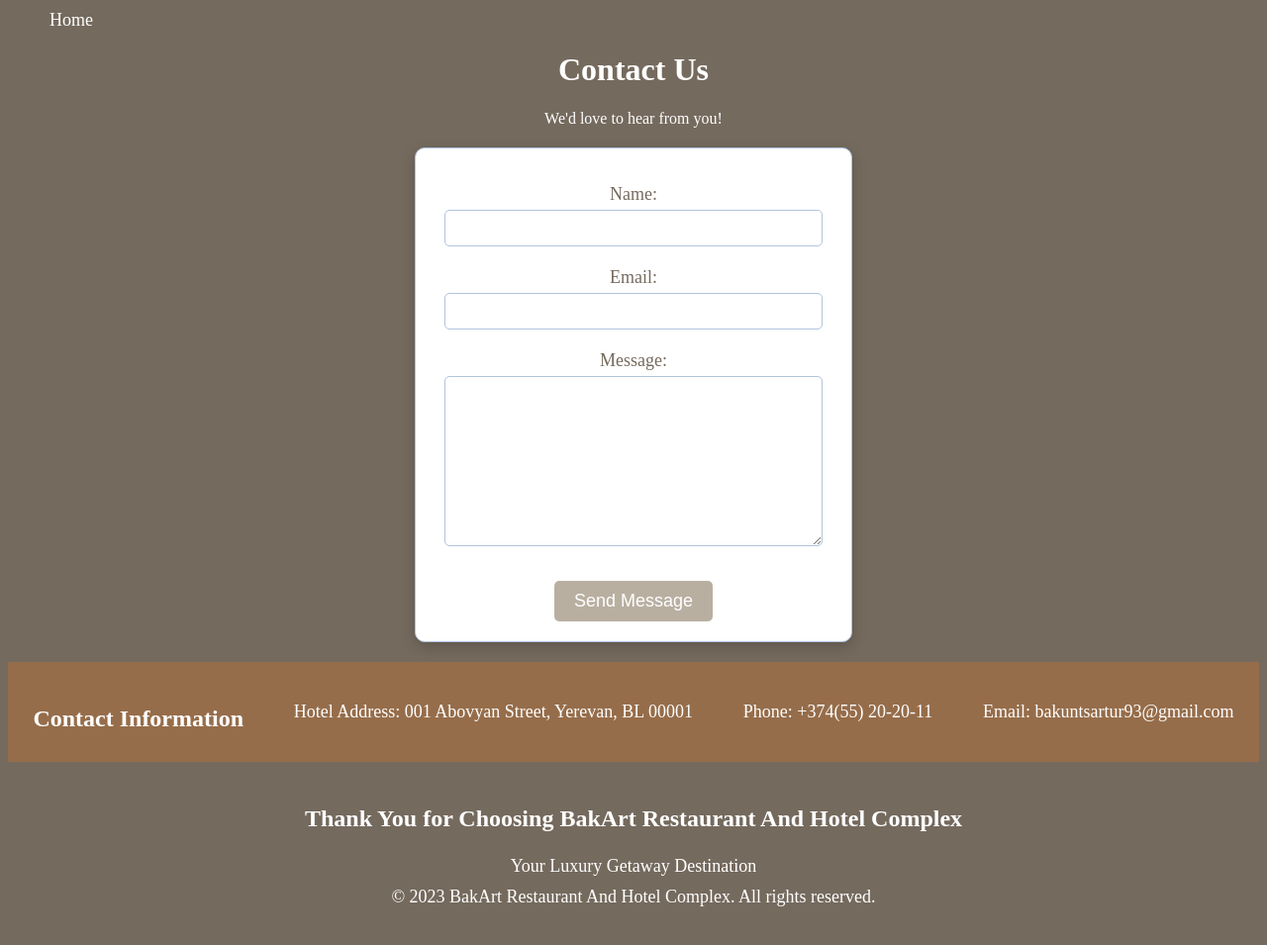
After one commit to ArturBakunts/hotel_restaurant_complex_website, a Django app: page /contact/ in a window 1280 px wide. The commit adds this page. Shown: the whole page at 99% size. Run offline with Django 4.2, Linux system fonts and the light colour scheme.

Commit message:
add Contact Us form

```diff
--- a/base/urls.py
+++ b/base/urls.py
@@ -25,7 +25,6 @@ urlpatterns = [
     path('admin/', admin.site.urls),
     path('hotel/', include('hotel_rooms.urls')),
     path('restaurant/', include('hotel_restaurant.urls')),
-    path('test/', def_for_first_config.test, name='test'),
 
 ]
 handler404 = 'hotel.views.page_not_found_404'
--- a/hotel/admin.py
+++ b/hotel/admin.py
@@ -2,3 +2,4 @@ from django.contrib import admin
 from . import models
 
 admin.site.register(models.MyUser)
+admin.site.register(models.ContactUsMessage)
--- /dev/null
+++ b/hotel/forms.py
@@ -0,0 +1,7 @@
+from django import forms
+
+
+class ContactForm(forms.Form):
+    name = forms.CharField(label='Name', max_length=100)
+    email = forms.EmailField(label='Email')
+    message = forms.CharField(label='Message', widget=forms.Textarea)
--- a/hotel/upload_data_to_db_first_time/def_for_first_config.py
+++ b/hotel/upload_data_to_db_first_time/def_for_first_config.py
@@ -49,7 +49,3 @@ def create_restaurant_table_model():
         free_tables_qty=25
     )
     table.save()
-
-
-def test(request):
-    return render(request, 'test.html')
--- a/hotel/urls.py
+++ b/hotel/urls.py
@@ -6,6 +6,7 @@ urlpatterns = [
     path('', views.index, name='homepage'),
     path('about/', views.about_us, name='about'),
     path('accounts/', include('django.contrib.auth.urls')),
+    path('contact/', views.contact_us, name='contact'),
     path('logout/', views.LogoutView.as_view(), name='logout'),
     path('success/user/registration', views.success_user_reservation, name='success_user_reservation_page'),
     path('upload/data/', def_for_first_config.upload_data, name='upload'),
--- a/hotel/views.py
+++ b/hotel/views.py
@@ -1,11 +1,11 @@
 from django.db import IntegrityError
-from django.http import HttpResponseNotFound
 from django.shortcuts import render, redirect
 from myexceptions.my_exceptions import PasswordConfirmError
 from django.contrib.auth.models import User
 from django.contrib.auth import authenticate, login
 from django.contrib import messages
-from .models import MyUser
+from .forms import ContactForm
+from .models import MyUser, ContactUsMessage
 from hotel_rooms.models import Room
 from django.contrib.auth.views import LogoutView
 
@@ -20,6 +20,23 @@ def index(request):
 
 def about_us(request):
     return render(request, 'hotel/about.html')
+
+
+def contact_us(request):
+    if request.method == 'POST':
+        form = ContactForm(request.POST)
+        if form.is_valid():
+            name = form.cleaned_data['name']
+            email = form.cleaned_data['email']
+            message = form.cleaned_data['message']
+
+            contact_message = ContactUsMessage(name=name, email=email, message=message)
+            contact_message.save()
+
+            return redirect('homepage')
+    else:
+        form = ContactForm()
+    return render(request, 'hotel/contact_us.html', {'form': form})
 
 
 def registrate_user(request):
--- /dev/null
+++ b/static/css/styles_for_contact_us.css
@@ -0,0 +1,91 @@
+.home-button {
+    text-align: left;
+    margin: 10px 20px;
+}
+
+.home-button a {
+    text-decoration: none;
+    background-color: #756A5E;
+    color: #fff;
+    border: 2px solid #756A5E;
+    padding: 10px 20px;
+    font-size: 18px;
+    border-radius: 5px;
+    cursor: pointer;
+    transition: background-color 0.3s, color 0.3s;
+}
+
+.home-button a:hover {
+    background-color: #B9AFA1;
+}
+
+.contact-form label {
+    display: block;
+    margin-top: 10px;
+    font-size: 18px;
+    color: #756A5E;
+}
+
+.contact-form input,
+.contact-form textarea {
+    width: 90%;
+    padding: 10px;
+    margin: 5px 0;
+    border: 1px solid #b0c4de;
+    border-radius: 5px;
+}
+
+.contact-form button {
+    background-color: #B9AFA1;
+    color: #fff;
+    font-size: 18px;
+    padding: 10px 20px;
+    border: none;
+    border-radius: 5px;
+    cursor: pointer;
+    margin-top: 10px;
+    transition: background-color 0.3s;
+}
+
+.contact-form button:hover {
+    background-color: #756A5E;
+}
+
+
+.centered-header {
+    text-align: center;
+    background-color: #756A5E;
+    padding: 0px;
+    color: #fff;
+}
+
+.centered-header h1 {
+    font-size: 36px;
+    margin-bottom: 10px;
+}
+
+.centered-header p {
+    font-size: 18px;
+}
+
+
+.contact-form {
+    background-color: #fff;
+    padding: 20px;
+    margin: 20px auto;
+    max-width: 400px;
+    border-radius: 10px;
+    box-shadow: 0px 5px 15px rgba(0, 0, 0, 0.2);
+    border: 1px solid #b0c4de;
+    text-align: center;
+}
+
+.contact-form h2 {
+    font-size: 24px;
+    color: #967859;
+}
+
+.contact-form p {
+    font-size: 16px;
+    color: #333;
+}
--- a/templates/base.html
+++ b/templates/base.html
@@ -21,6 +21,7 @@
 <footer>
     <h3>Thank You for Choosing BakArt Restaurant And Hotel Complex</h3>
     <p>Your Luxury Getaway Destination</p>
+    <p>&copy; 2023 BakArt Restaurant And Hotel Complex. All rights reserved.</p>
 </footer>
 </body>
 </html>
--- a/templates/hotel/about.html
+++ b/templates/hotel/about.html
@@ -4,7 +4,7 @@
 
     <html lang="en">
     <head>
-        {% load static %}
+
         <meta charset="UTF-8">
         <meta name="viewport" content="width=device-width, initial-scale=1.0">
         <title>About BakArt Hotel</title>
--- /dev/null
+++ b/templates/hotel/contact_us.html
@@ -0,0 +1,27 @@
+{% extends "base.html" %}
+{% block content %}
+    {% load static %}
+    <html lang="en">
+        <head>
+
+        <meta charset="UTF-8">
+        <meta name="viewport" content="width=device-width, initial-scale=1.0">
+        <title>Contact Us</title>
+        <link rel="stylesheet" type="text/css" href="{% static 'css/styles_for_contact_us.css' %}">
+
+    </head>
+        <header>
+        <div class="home-button">
+            <a href="{% url 'homepage' %}">Home</a>
+        </div>
+        <h1 class="centered-header">Contact Us</h1>
+    <p class="centered-header">We'd love to hear from you!</p>
+    </header>
+
+
+    <form method="post" class="contact-form">
+        {% csrf_token %}
+        {{ form.as_p }}
+        <button type="submit">Send Message</button>
+    </form>
+{% endblock %}
--- a/templates/hotel/index.html
+++ b/templates/hotel/index.html
@@ -19,6 +19,7 @@
         <a href="{% url 'reservation_room' %}" class="nav-bar-buttons non-hover">Make a Reservation</a>
         <a href="{% url 'dining' %}" class="nav-bar-buttons non-hover">Dining</a>
         <a href="{% url 'about' %}" class="nav-bar-buttons non-hover">About Us</a>
+        <a href="{% url 'contact' %}" class="nav-bar-buttons non-hover">Contact Us</a>
 
 
         <span class="sign-in-button">
```
Also changed, not shown: hotel/models.py (+11 -0 lines).
